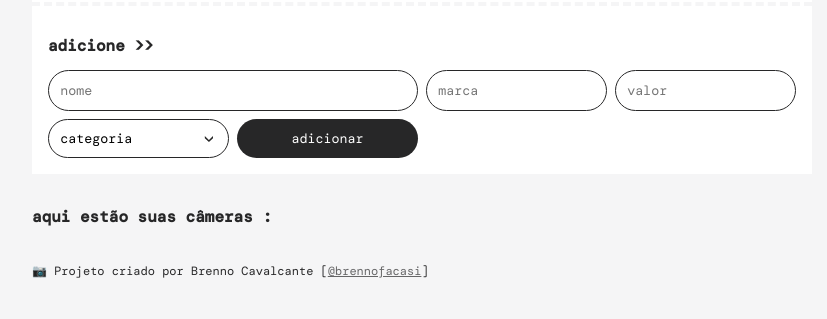
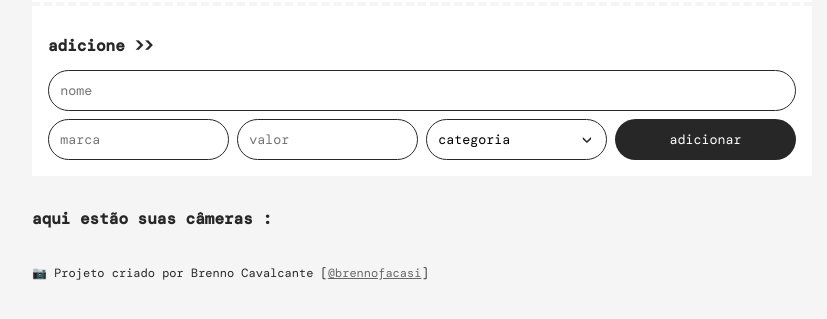
Before and after one commit to brennofacasi/reposicamera, a plain HTML site: page index.html in a window 1280 px wide. Shown: the part 183-502 px from the top of the page, without its empty margins (218-1045 px from the left). Drawn offline with nearby package versions, Linux system fonts and the light colour scheme; no server answers; a web font is replaced by a local one.

Commit message:
fix: minor fixes

```diff
--- a/style.css
+++ b/style.css
@@ -14,6 +14,7 @@
   --light-100: #a5a5a6;
   --light-200: #666667;
   --dark: #272728;
+  --white: #ffffff;
 }
 
 body {
@@ -68,7 +69,7 @@ select {
 
 .header__top,
 .header__form {
-  background-color: #ffffff;
+  background-color: var(--white);
 }
 
 .header__top {
@@ -89,9 +90,10 @@ select {
 
 button {
   --button-color: var(--dark);
+  --button-shadow-color: var(--light-100);
 
   background-color: var(--button-color);
-  color: #ffffff;
+  color: var(--white);
   transition: all 250ms ease;
   box-shadow: 0 0 0 var(--light-100);
   cursor: pointer;
@@ -99,16 +101,16 @@ button {
 
 button:hover {
   transform: translateY(-4px);
-  box-shadow: 0 4px 0 var(--light-100);
+  box-shadow: 0 4px 0 var(--button-shadow-color);
 }
 
 button:active {
   transform: translateY(-1px);
-  box-shadow: 0 1px 0 var(--light-100);
+  box-shadow: 0 1px 0 var(--button-shadow-color);
 }
 
 #name {
-  grid-column: 1 / 3;
+  grid-column: 1 / 5;
 }
 
 #description {
@@ -128,7 +130,7 @@ button:active {
   background-color: #ffffff;
   display: grid;
   grid-template-columns: 80px 2fr repeat(3, 1fr);
-  gap: 2rem;
+  gap: 1rem;
   padding: 1rem;
   align-items: center;
   justify-content: space-between;
@@ -137,6 +139,7 @@ button:active {
 
 #cameras--list button {
   --button-color: #c90c0c;
+  --button-shadow-color: hsla(0, 89%, 42%, 0.382);
 }
 
 footer small {
```
